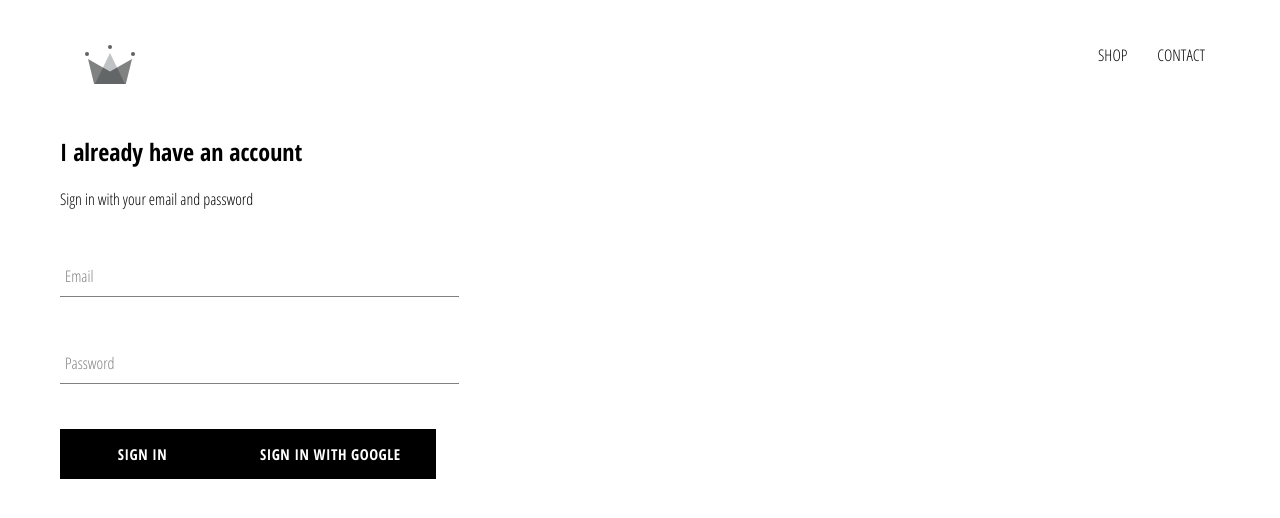
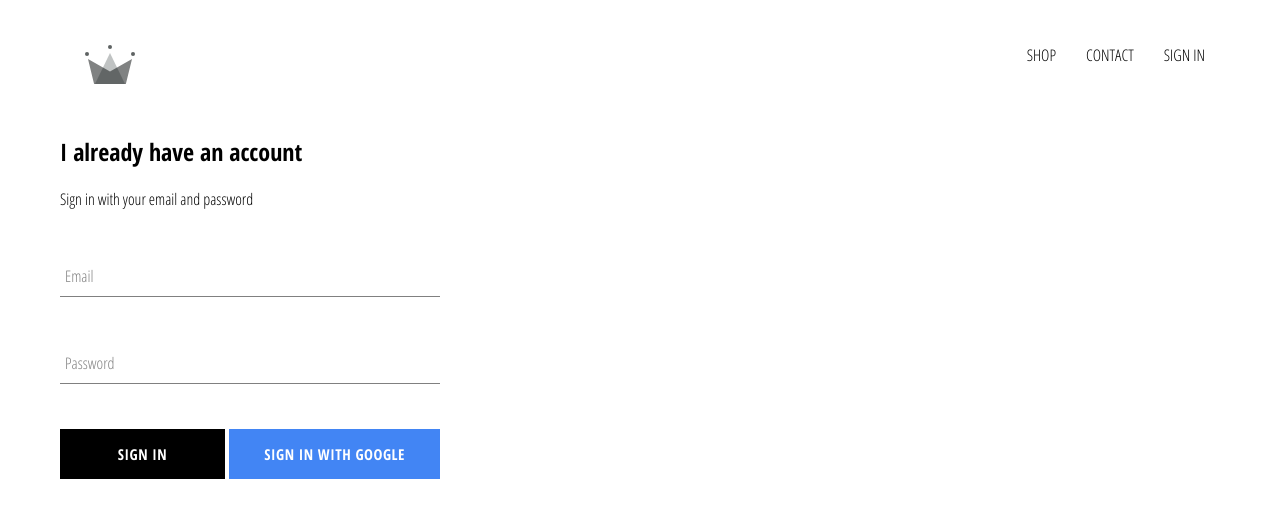
Before and after one commit to diogofgomespinheiro/ClothingApp, a React (Create React App) app: page /auth in a window 1280 px wide. Shown: the top 518 px of the page. Built offline with nearby package versions, Linux system fonts and the light colour scheme; no server answers.

Commit message:
added signingoogle style and signout option

```diff
--- a/src/App.css
+++ b/src/App.css
@@ -1,4 +1,8 @@
 @import url('https://fonts.googleapis.com/css?family=Open+Sans+Condensed:300,700&display=swap');
+
+* {
+  box-sizing: border-box;
+}
 
 body {
   font-family: "Open Sans Condensed";
--- a/src/components/CustomButton/index.js
+++ b/src/components/CustomButton/index.js
@@ -4,9 +4,9 @@
 //Style imports
 import "./styles.scss";
 
-const CustomButton = ( { children, ...otherProps } ) => {
+const CustomButton = ( { children, isGoogleSignIn, ...otherProps } ) => {
   return (
-    <button className="custom-button" {...otherProps}>
+    <button className={`${isGoogleSignIn ? "google-sign-in " : ""}custom-button`} {...otherProps}>
       {children}
     </button>
   )
--- a/src/components/CustomButton/styles.scss
+++ b/src/components/CustomButton/styles.scss
@@ -19,4 +19,14 @@
     color: black;
     border: 1px solid black;
   }
+
+  &.google-sign-in {
+    background-color: #4285f4;
+    color: white;
+
+    &:hover {
+      background-color: #357ae8;
+      border: none;
+    }
+  }
 }
--- a/src/components/Header/index.js
+++ b/src/components/Header/index.js
@@ -3,7 +3,7 @@
 import { Link } from "react-router-dom";
 
 //Utilities Imports
-//import { auth } from "../../firebase/firebase";
+import { auth } from "../../firebase/firebase";
 
 //Style Imports
 import "./styles.scss";
@@ -11,7 +11,7 @@
 //Image Imports
 import {ReactComponent as Logo} from "../../assets/crown.svg";
 
-const Header = () => {
+const Header = ({ currentUser }) => {
   return(
     <div className="header">
       <Link className="logo-container " to="/">
@@ -24,6 +24,12 @@
         <Link className="option" to="/shop">
           CONTACT
         </Link>
+        {
+          currentUser ?
+          <div className="option" onClick={() => auth.signOut()}>SIGN OUT</div>
+          :
+          <Link className="option" to="/auth">SIGN IN</Link>
+        }
       </div>
     </div>
   );
--- a/src/components/Header/styles.scss
+++ b/src/components/Header/styles.scss
@@ -20,6 +20,7 @@
 
     .option {
       padding: 10px 15px;
+      cursor: pointer;
     }
   }
 }
--- a/src/containers/SignIn/index.js
+++ b/src/containers/SignIn/index.js
@@ -51,8 +51,10 @@
             label="Password"
             required
           />
-          <CustomButton type="submit"> Sign in</CustomButton>
-          <CustomButton onClick={signInWithGoogle}> Sign in with Google </CustomButton>
+          <div className="buttons">
+            <CustomButton type="submit"> Sign in</CustomButton>
+            <CustomButton onClick={signInWithGoogle} isGoogleSignIn> Sign in with Google </CustomButton>
+          </div>
         </form>
       </div>
     );
--- a/src/containers/SignIn/styles.scss
+++ b/src/containers/SignIn/styles.scss
@@ -1,9 +1,14 @@
 .sign-in {
-  width: 30vw;
+  width: 380px;
   display: flex;
   flex-direction: column;
 
   .title {
     margin: 10px 0;
   }
+
+  .buttons {
+    display: flex;
+    justify-content: space-between;
+  }
 }
```
